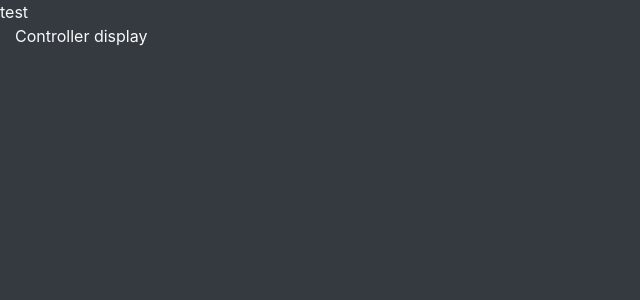
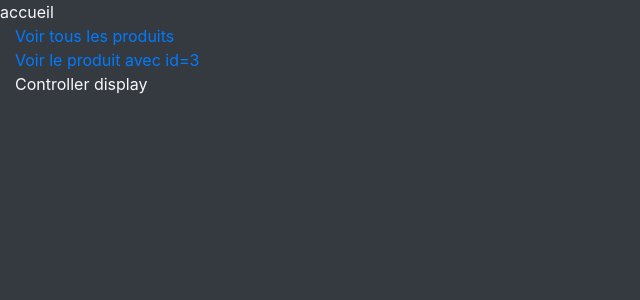
Before and after one commit to laurentbedu/root, a PHP site: page /index.php in a window 1280 px wide. Shown: the top 300 px of the page, without its empty margins (0-640 px from the left). Run offline with PHP 8.4, Linux system fonts and the light colour scheme.

Commit message:
Add files via upload

```diff
--- a/phpmvc/application/controller/Controller.php
+++ b/phpmvc/application/controller/Controller.php
@@ -4,6 +4,8 @@ class Controller{
 
 public static function init(){
     session_start();
+
+    //autoload des classes
     spl_autoload_register(function ($class) {
         $mainDir = "application/";
         $dirTab = scandir($mainDir);
@@ -16,6 +18,29 @@ public static function init(){
         }
     });
 
+    //$_GET
+    if(isset($_GET['r'])){
+        $route = $_GET['r'];
+        //$id = $_GET['i'] ?? null; //raccourci de :
+        if(isset($_GET['i'])){
+            $id = $_GET['i'];
+        }
+        //
+        switch($route){
+            case 'allproducts':
+
+            break;
+            case 'showproduct':
+
+            break;
+            default : //accueil
+                echo 'accueil';
+        }
+    }
+    else{
+        //accueil
+        echo 'accueil';
+    }
 
 }
 
--- a/phpmvc/application/model/Product.php
+++ b/phpmvc/application/model/Product.php
@@ -1,6 +1,4 @@
 <?php
 class Product{
-    public static function test(){
-        echo 'test';
-    }
+
 }
--- a/phpmvc/index.php
+++ b/phpmvc/index.php
@@ -1,7 +1,6 @@
 <?php
     require "application/controller/Controller.php";
     Controller::init();
-    Product::test();
 ?>
 <!DOCTYPE html>
 <html lang="fr">
@@ -12,6 +11,8 @@
     </head>
 <body class="bg-dark text-light">
     <div class="container-fluid">
+    <a href="index.php?r=allproducts">Voir tous les produits</a><br>
+    <a href="index.php?r=showproduct&i=3">Voir le produit avec id=3</a><br>
     <?php
         Controller::display();
     ?>
```
